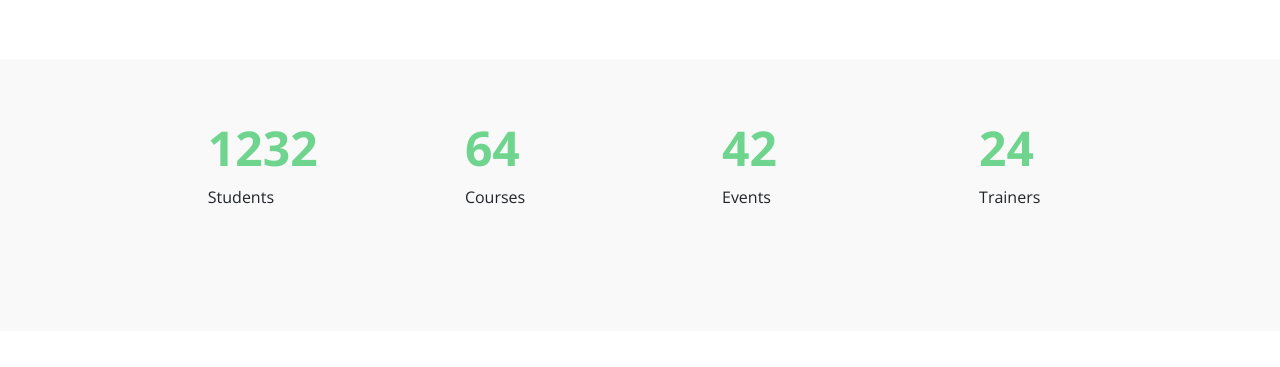
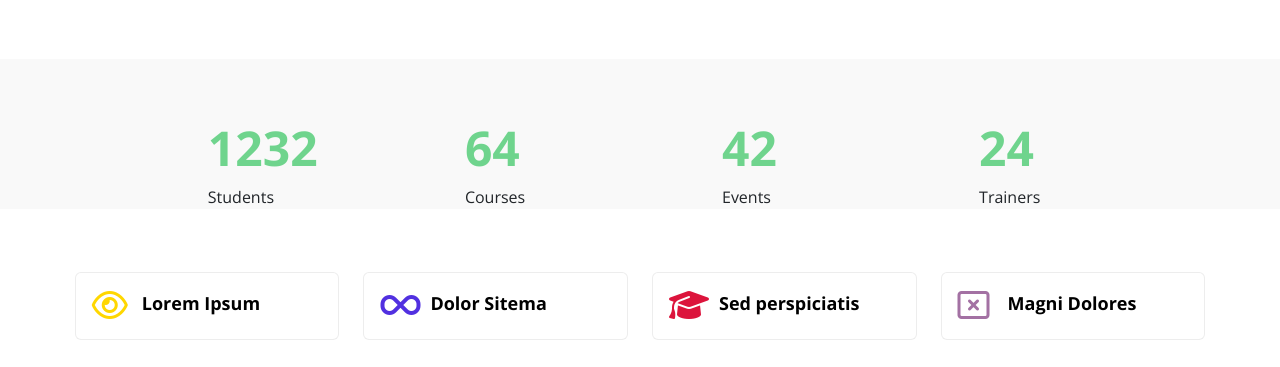
Before and after one commit to kolaw12/assignment-, a plain HTML site: page index.html in a window 1280 px wide. Shown: the part 1257-1624 px from the top of the page. Drawn offline with nearby package versions, Linux system fonts and the light colour scheme.

Commit message:
Update index.html

```diff
--- a/index.html
+++ b/index.html
@@ -135,7 +135,7 @@
         </div>
     </div>
     <!--counter-->
-    <div class="container-fluid counter-sect  pt-1" style="background-color: #F9F9F9 !important; height: 34vh;">
+    <div class="container-fluid counter-sect  pt-1" style="background-color: #F9F9F9 !important;">
         <div class="container">
             <div class="row" style="position: relative; left: 70px;">
                 <div class="col-md-3 col-sm-6 col-12">
```
